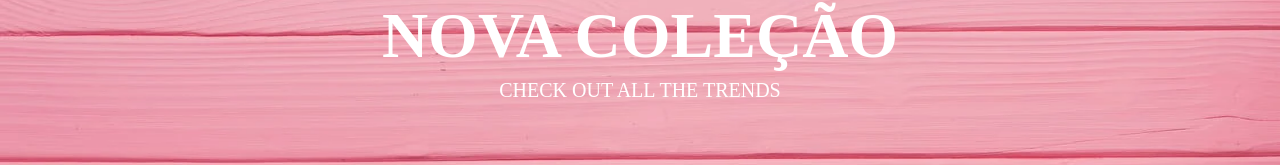
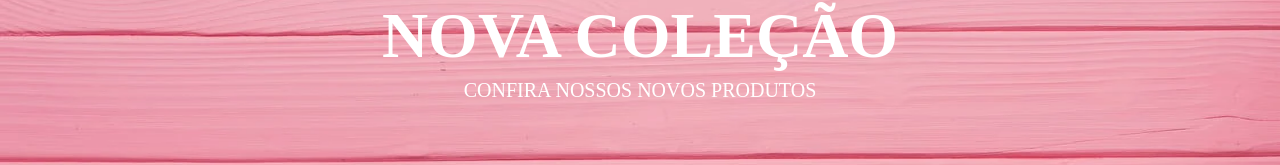
Before and after one commit to walissonsou/atelieEdv-niaMelo, a React (Create React App) app: page / in a window 1280 px wide. Shown: the part 375-540 px from the top of the page. Built offline with nearby package versions, Linux system fonts and the light colour scheme.

Commit message:
change readme

```diff
--- a/src/component/Home/Home.jsx
+++ b/src/component/Home/Home.jsx
@@ -9,7 +9,7 @@ const Home = () => {
           <div className="container">
             <h5 class="card-title display-3 fw-bolder mb-0 ">
             NOVA COLEÇÃO  </h5>
-            <p class="card-text lead fs-0" > CHECK OUT ALL THE TRENDS </p>
+            <p class="card-text lead fs-0" > CONFIRA NOSSOS NOVOS PRODUTOS </p>
             </div>
         </div>
       </div>
```
Also changed, not shown: atelie.png (added).
